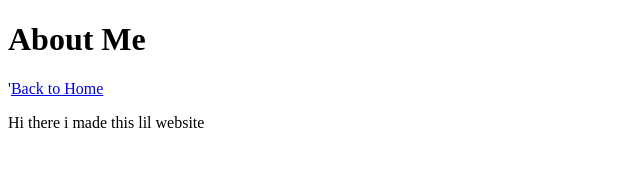
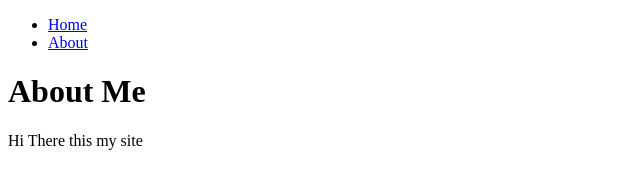
Before and after one commit to ojpushpull/nycpeer, a Gatsby site: page /about in a window 1280 px wide. Shown: the whole page, without its empty margins (0-640 px from the left). Built offline with nearby package versions, Linux system fonts and the light colour scheme; Gatsby itself is replaced by a stand-in of ours.

Commit message:
commitment is what I need

```diff
--- /dev/null
+++ b/src/components/layout.js
@@ -0,0 +1,21 @@
+import * as React from 'react'
+import { Link } from 'gatsby'
+
+const Layout = ({ pageTitle, children }) => {
+    return (
+        <div>
+            <nav>
+                <ul>
+                    <li><Link to="/">Home</Link> </li>
+                    <li><Link to="/about">About</Link></li>
+                </ul>
+            </nav>
+            <main>
+                <h1>{pageTitle}</h1>
+                {children}
+            </main>
+        </div>
+    )
+}
+
+export default Layout
--- a/src/pages/about.js
+++ b/src/pages/about.js
@@ -1,13 +1,11 @@
 import * as React from 'react'
-import { Link } from 'gatsby'
+import Layout from '../components/layout'
 
 const AboutPage = () => {
     return (
-        <main>
-            <h1>About Me</h1>'
-            <Link to="/">Back to Home</Link>
-            <p>Hi there i made this lil website</p>
-        </main>
+        <Layout pageTitle="About Me">
+            <p>Hi There this my site</p>
+        </Layout>
     )
 }
 
```
Also changed, not shown: src/pages/index.js (+4 -6 lines).
